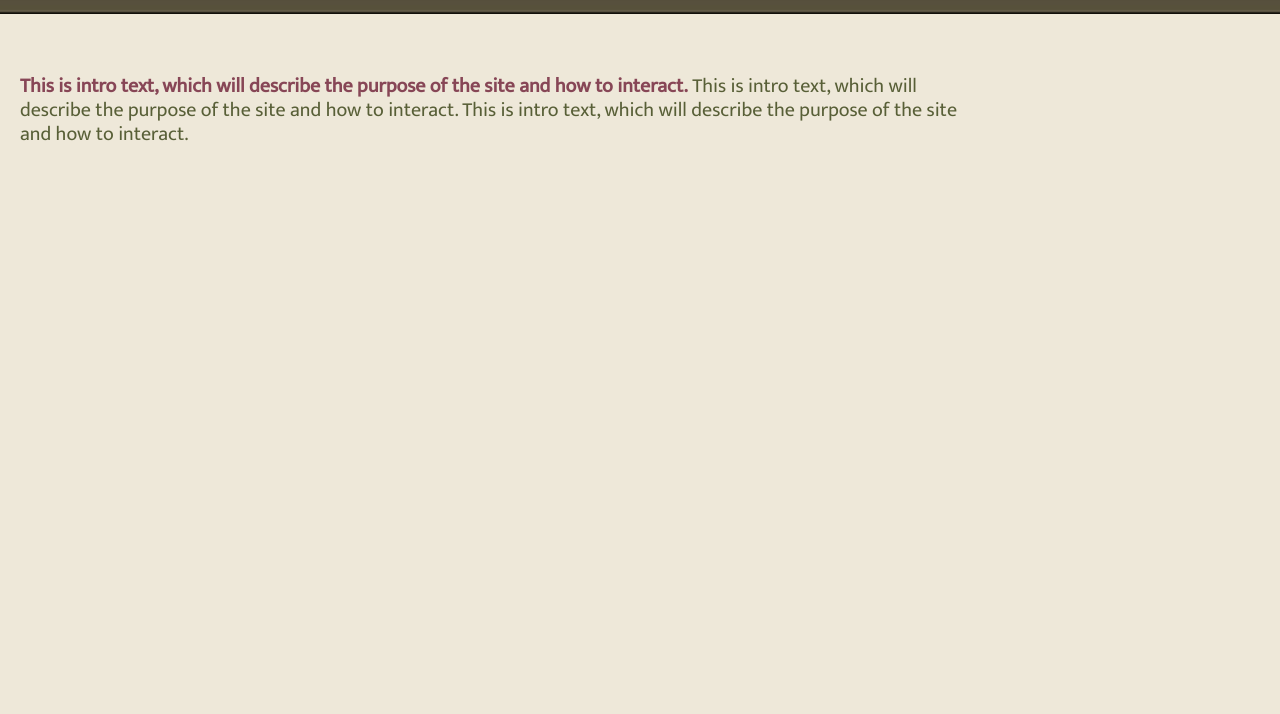
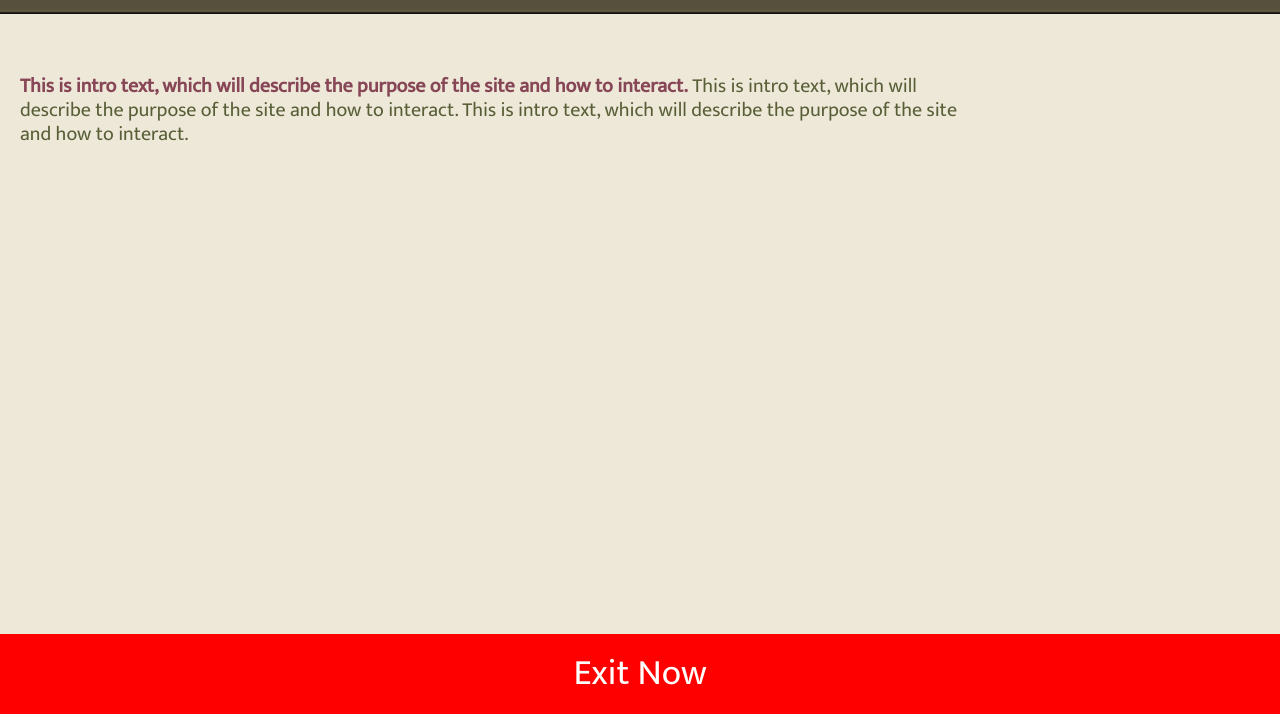
Before and after one commit to PDXCrow/abuse-stops-now, a plain HTML site: page index.html in a window 1280 px wide. Shown: the part 86-800 px from the top of the page. Drawn offline with Linux system fonts and the light colour scheme; a web font is replaced by a local one.

Commit message:
added exit button

```diff
--- a/index.html
+++ b/index.html
@@ -15,9 +15,9 @@
     <div class="intro-text">
       <span class="important">This is intro text, which will describe the purpose of the site and how to interact.</span> This is intro text, which will describe the purpose of the site and how to interact. This is intro text, which will describe the purpose of the site and how to interact.
     </div>
-
-
   </div>
-
+  <div class="get-away">
+   <p>Exit Now</p>
+  </div>
 </body>
 </html>
--- a/scripts.js
+++ b/scripts.js
@@ -1 +1,12 @@
-console.log('js is working');
+window.addEventListener('load', function () {
+  let exitButton = document.querySelector(".get-away");
+
+  function getAway() {
+    // Get away right now
+    window.open("http://weather.com", "_newtab");
+    // Replace current site with another benign site
+    window.location.replace('http://google.com');
+  }
+
+  exitButton.addEventListener("click", getAway);
+})
--- a/styles.css
+++ b/styles.css
@@ -1,16 +1,15 @@
-@import url('https://fonts.googleapis.com/css2?family=Francois+One&family=Mukta&display=swap');
-
+@import url("https://fonts.googleapis.com/css2?family=Francois+One&family=Mukta&display=swap");
 body {
   padding: 0;
   margin: 0;
   background-color: #EEE8D9;
-  font-family: 'Mukta', sans-serif;
+  font-family: "Mukta", sans-serif;
   color: #585F37;
   line-height: 1.2;
 }
 
 .headline {
-  font-family: 'Francois One', sans-serif;
+  font-family: "Francois One", sans-serif;
 }
 
 .important {
@@ -30,6 +29,7 @@ body {
 }
 
 .content {
+  display: grid;
   margin: 60px 20px;
   max-width: 75%;
 }
@@ -38,3 +38,22 @@ body {
   font-size: 20px;
   font-weight: 800px;
 }
+
+.get-away {
+  display: grid;
+  position: absolute;
+  bottom: 0px;
+  width: 100%;
+  height: 80px;
+  background-color: red;
+  color: white;
+  cursor: pointer;
+}
+.get-away p {
+  margin: 0;
+  justify-self: center;
+  align-self: center;
+  font-size: 36px;
+}
+
+/*# sourceMappingURL=styles.css.map */
```
Also changed, not shown: 1 other file.
